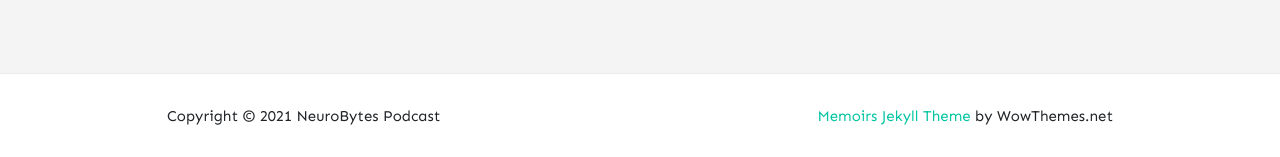
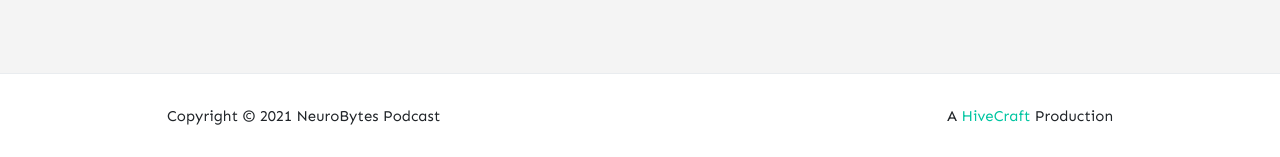
Before and after one commit to HiveCrafted/neurobytes, a Jekyll site: the page built from index.html, in a window 1280 px wide. Shown: the part 2143-2300 px from the top of the page. Built offline with Jekyll 4.4.1, drawn with Linux system fonts in a browser that asks for light colours; nearby versions of some CDN libraries; the list of posts is cut into pages by our own code; comment, search, counter and statistics services are not loaded.

Commit message:
Update nav and footer

```diff
--- a/_layouts/default.html
+++ b/_layouts/default.html
@@ -52,7 +52,7 @@
         <h3>Navigation</h3>
         <li><a href="{{ site.baseurl }}/">Home</a></li>
         <li><a href="{{ site.baseurl }}/about">About <span class="badge badge-primary">Memoirs Jekyll Theme</span></a></li>
-        <li><a target="_blank" href="https://bootstrapstarter.com/bootstrap-templates/jekyll-theme-memoirs/">Get Memoirs</a></li>
+        <li><a target="_blank" href="https://hivecrafted.com">Visit HiveCraft</a></li>
         <li><a href="{{ site.baseurl }}/contact">Contact</a></li>
     </ul>
 </nav>
@@ -114,7 +114,7 @@
                 Copyright © {{ site.time | date: "%Y" }} {{ site.name }}
             </div>
             <div class="col-md-6 col-sm-12 text-center text-lg-right">
-                <a target="_blank" href="https://www.wowthemes.net/memoirs-free-jekyll-theme/">Memoirs Jekyll Theme</a> by WowThemes.net
+                A <a target="_blank" href="https://www.hivecrafted.com">HiveCraft</a> Production
             </div>
         </div>
     </div>
```
